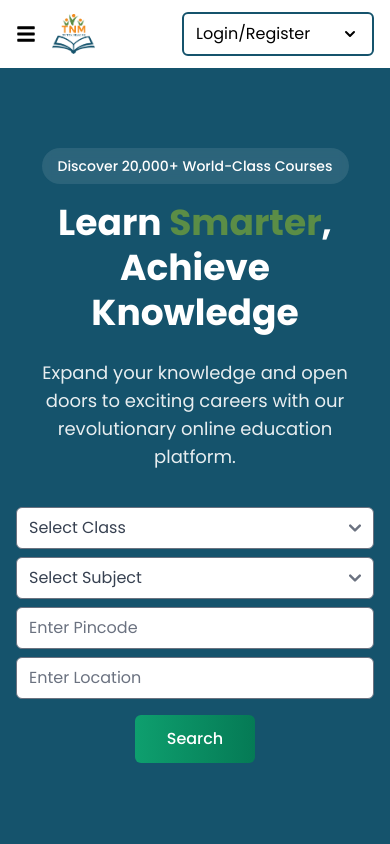
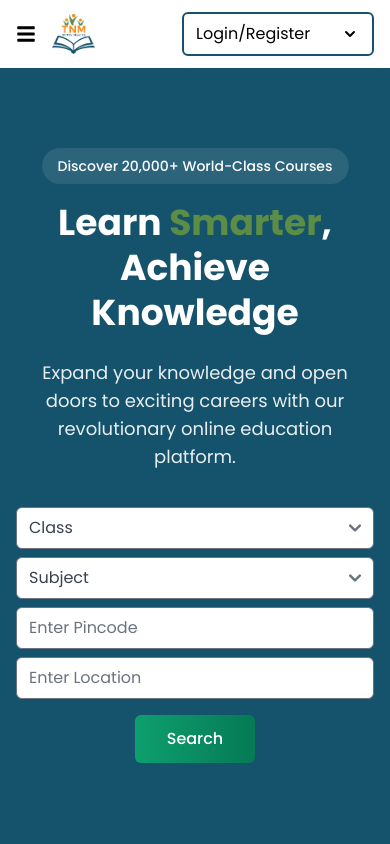
Before and after one commit to Ramees-c/tnm, a React (Vite) app: page / in a window 390 px wide. Shown: the top 844 px of the page. Built offline with nearby package versions, Linux system fonts and the light colour scheme.

Commit message:
some responsive issue solved

```diff
--- a/src/components/common/HeroSearchForm/HeroSearchForm.jsx
+++ b/src/components/common/HeroSearchForm/HeroSearchForm.jsx
@@ -27,7 +27,7 @@ function HeroSearchForm() {
           onChange={(e) => setClassValue(e.target.value)}
           className="w-full bg-white focus:outline-none text-gray-700 rounded-md cursor-pointer bg-red"
         >
-          <option value="">Select Class</option>
+          <option value="">Class</option>
           <option value="Class 10">Class 10</option>
           <option value="Class 11">Class 11</option>
           <option value="Class 12">Class 12</option>
@@ -41,7 +41,7 @@ function HeroSearchForm() {
           onChange={(e) => setSubjectValue(e.target.value)}
           className="w-full bg-white focus:outline-none text-gray-700 rounded-md cursor-pointer"
         >
-          <option value="">Select Subject</option>
+          <option value="">Subject</option>
           <option value="Math">Math</option>
           <option value="Science">Science</option>
           <option value="English">English</option>
--- a/src/pages/user/UserHome/UserHome.jsx
+++ b/src/pages/user/UserHome/UserHome.jsx
@@ -336,7 +336,7 @@ function UserHome() {
           <div className="mb-16">
             <h1 className="text-2xl font-medium mb-5">Tution</h1>
             {/* Categories Grid */}
-            <div className="grid grid-cols-1 sm:grid-cols-2 lg:grid-cols-4 xl:grid-cols-6 gap-2">
+            <div className="grid grid-cols-1 sm:grid-cols-2 xl:grid-cols-5 2xl:grid-cols-6 gap-2">
               {categories.map((category) => (
                 <CategoryCard
                   key={category.id}
@@ -350,7 +350,7 @@ function UserHome() {
           <div className="mb-16">
             <h1 className="text-2xl font-medium mb-5">Languages</h1>
             {/* Categories Grid */}
-            <div className="grid grid-cols-1 sm:grid-cols-2 lg:grid-cols-4 xl:grid-cols-6 gap-2">
+            <div className="grid grid-cols-1 sm:grid-cols-2 lg:grid-cols-4 xl:grid-cols-5 2xl:grid-cols-6 gap-2">
               {languages.map((language) => (
                 <CategoryCard
                   key={language.id}
@@ -364,7 +364,7 @@ function UserHome() {
           <div className="mb-16">
             <h1 className="text-2xl font-medium mb-5">Hobbies</h1>
             {/* Categories Grid */}
-            <div className="grid grid-cols-1 sm:grid-cols-2 lg:grid-cols-4 xl:grid-cols-6 gap-2">
+            <div className="grid grid-cols-1 sm:grid-cols-2 lg:grid-cols-4 xl:grid-cols-5 2xl:grid-cols-6 gap-2">
               {hobbies.map((hobbie) => (
                 <CategoryCard
                   key={hobbie.id}
@@ -383,7 +383,7 @@ function UserHome() {
           description=" Discover the advantages that make our platform the best choice for your educational journey"
         />
 
-        <div className="grid grid-cols-1 md:grid-cols-1 lg:grid-cols-3 gap-8">
+        <div className="grid grid-cols-1 md:grid-cols-1 lg:grid-cols-2 xl:grid-cols-2 2xl:grid-cols-3 gap-8">
           {benefits.map((item) => (
             <div>
               <FeatureCard benefits={item} />
```
